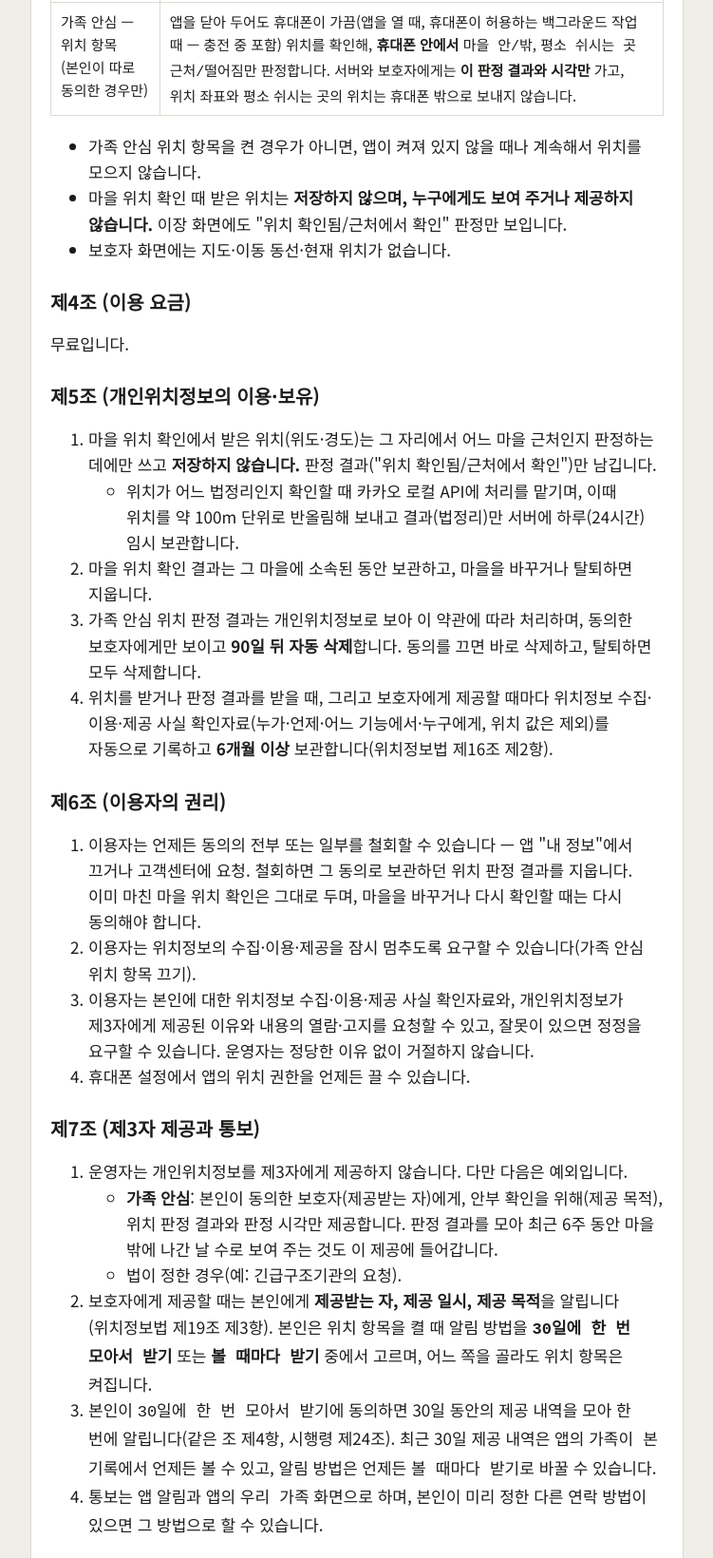
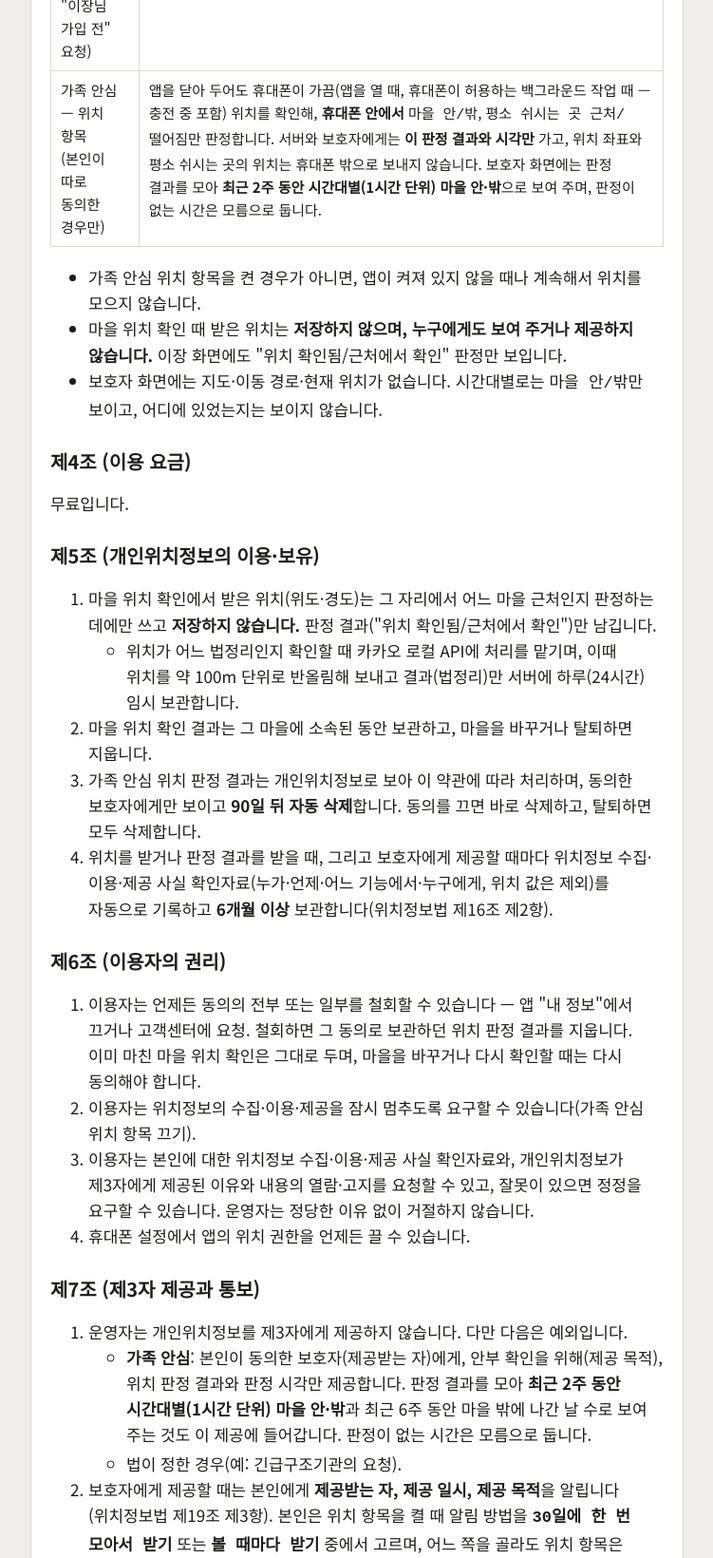
Before and after one commit to goeul-base/goeul-base.github.io, a plain HTML site: page location-terms.html in a window 1280 px wide. Shown: the part 1071-2711 px from the top of the page at 95% size, without its empty margins (264-1015 px from the left). Drawn offline with Linux system fonts and the light colour scheme; a web font is replaced by a local one.

Commit message:
공개 페이지 갱신 — 행정복지센터 표기, 생활 리듬표 마을 안·밖 약관 반영 (docs 13a60fc)
Co-Authored-By: Claude Opus 5.5 <noreply@anthropic.com>
Claude-Session: https://claude.ai/code/session_012ySRmuc6rVFd7SUJ5DXWwD

```diff
--- a/location-terms.html
+++ b/location-terms.html
@@ -49,14 +49,14 @@
 </tr>
 <tr>
 <td>가족 안심 — 위치 항목 (본인이 따로 동의한 경우만)</td>
-<td>앱을 닫아 두어도 휴대폰이 가끔(앱을 열 때, 휴대폰이 허용하는 백그라운드 작업 때 — 충전 중 포함) 위치를 확인해, <strong>휴대폰 안에서</strong> <code>마을 안/밖</code>, <code>평소 쉬시는 곳 근처/떨어짐</code>만 판정합니다. 서버와 보호자에게는 <strong>이 판정 결과와 시각만</strong> 가고, 위치 좌표와 평소 쉬시는 곳의 위치는 휴대폰 밖으로 보내지 않습니다.</td>
+<td>앱을 닫아 두어도 휴대폰이 가끔(앱을 열 때, 휴대폰이 허용하는 백그라운드 작업 때 — 충전 중 포함) 위치를 확인해, <strong>휴대폰 안에서</strong> <code>마을 안/밖</code>, <code>평소 쉬시는 곳 근처/떨어짐</code>만 판정합니다. 서버와 보호자에게는 <strong>이 판정 결과와 시각만</strong> 가고, 위치 좌표와 평소 쉬시는 곳의 위치는 휴대폰 밖으로 보내지 않습니다. 보호자 화면에는 판정 결과를 모아 <strong>최근 2주 동안 시간대별(1시간 단위) 마을 안·밖</strong>으로 보여 주며, 판정이 없는 시간은 <code>모름</code>으로 둡니다.</td>
 </tr>
 </tbody>
 </table></div>
 <ul>
 <li>가족 안심 위치 항목을 켠 경우가 아니면, 앱이 켜져 있지 않을 때나 계속해서 위치를 모으지 않습니다.</li>
 <li>마을 위치 확인 때 받은 위치는 <strong>저장하지 않으며, 누구에게도 보여 주거나 제공하지 않습니다.</strong> 이장 화면에도 "위치 확인됨/근처에서 확인" 판정만 보입니다.</li>
-<li>보호자 화면에는 지도·이동 동선·현재 위치가 없습니다.</li>
+<li>보호자 화면에는 지도·이동 경로·현재 위치가 없습니다. 시간대별로는 <code>마을 안/밖</code>만 보이고, 어디에 있었는지는 보이지 않습니다.</li>
 </ul>
 <h2>제4조 (이용 요금)</h2>
 <p>무료입니다.</p>
@@ -80,7 +80,7 @@
 <h2>제7조 (제3자 제공과 통보)</h2>
 <ol>
 <li>운영자는 개인위치정보를 제3자에게 제공하지 않습니다. 다만 다음은 예외입니다.<ul>
-<li><strong>가족 안심</strong>: 본인이 동의한 보호자(제공받는 자)에게, 안부 확인을 위해(제공 목적), 위치 판정 결과와 판정 시각만 제공합니다. 판정 결과를 모아 최근 6주 동안 마을 밖에 나간 날 수로 보여 주는 것도 이 제공에 들어갑니다.</li>
+<li><strong>가족 안심</strong>: 본인이 동의한 보호자(제공받는 자)에게, 안부 확인을 위해(제공 목적), 위치 판정 결과와 판정 시각만 제공합니다. 판정 결과를 모아 <strong>최근 2주 동안 시간대별(1시간 단위) 마을 안·밖</strong>과 최근 6주 동안 마을 밖에 나간 날 수로 보여 주는 것도 이 제공에 들어갑니다. 판정이 없는 시간은 <code>모름</code>으로 둡니다.</li>
 <li>법이 정한 경우(예: 긴급구조기관의 요청).</li>
 </ul>
 </li>
```
Also changed, not shown: privacy.html (+1 -1 lines), terms.html (+1 -1 lines).
